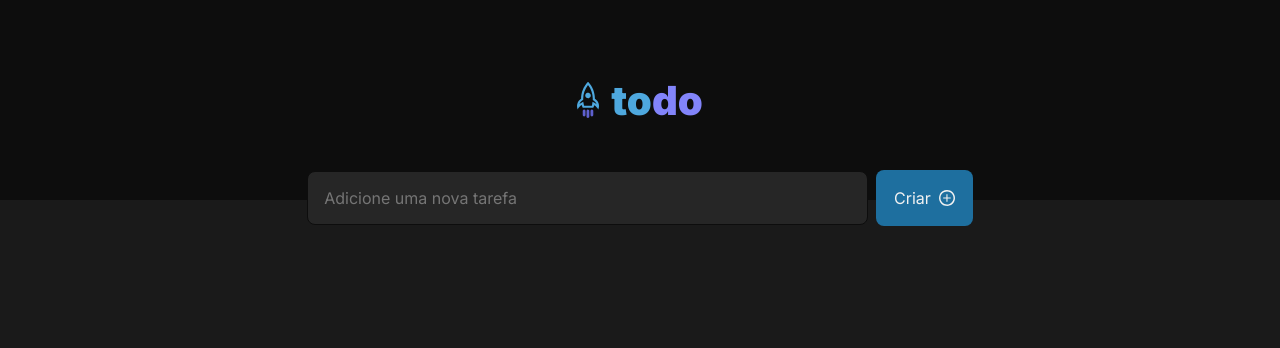
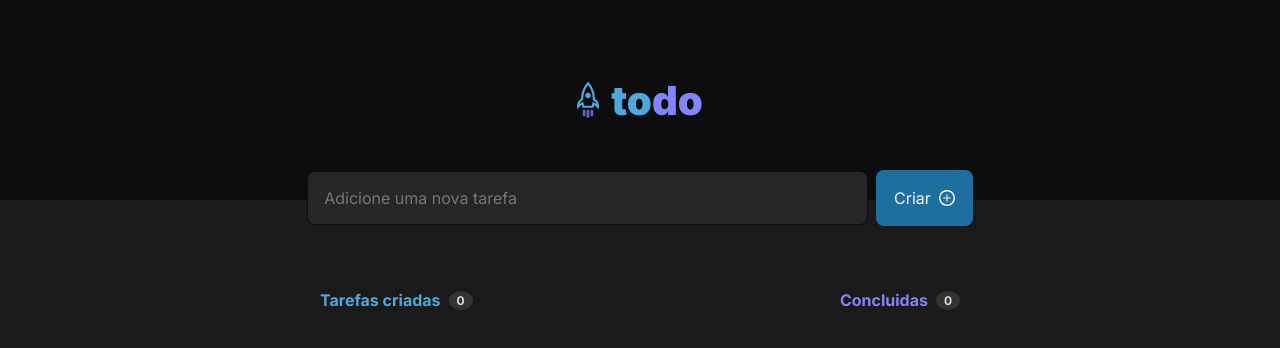
Before and after one commit to henriquedantass/ignite-desafio01-2022, a React (Vite) app: page / in a window 1280 px wide. Shown: the top 348 px of the page. Built offline with nearby package versions, Linux system fonts and the light colour scheme.

Commit message:
task list

```diff
--- a/src/App.tsx
+++ b/src/App.tsx
@@ -1,5 +1,6 @@
 import { CreateTask } from "./components/CreateTask";
 import { Header } from "./components/Header";
+import { TaskList } from "./components/TaskList";
 import "./styles/global.css";
 
 function App() {
@@ -8,6 +9,7 @@ function App() {
       <section className="container">
         <Header />
         <CreateTask />
+        <TaskList />
       </section>
     </div>
   );
--- /dev/null
+++ b/src/components/TaskList/TaskList.module.css
@@ -0,0 +1,39 @@
+.container {
+  display: flex;
+  flex-direction: column;
+  width: 50%;
+  margin-top: 64px;
+}
+
+.header {
+  align-items: center;
+  display: flex;
+  width: 100%;
+  justify-content: space-between;
+  margin-bottom: 24px;
+}
+
+.taskStatusContainer {
+  align-items: center;
+  display: flex;
+  gap: 0px 8px;
+}
+
+.tasksCreated {
+  color: var(--blue);
+  font-weight: 700;
+}
+
+.tasksFinished {
+  color: var(--purple);
+  font-weight: 700;
+}
+
+.count {
+  background: var(--gray-400);
+  border-radius: 100%;
+  color: var(--gray-200);
+  font-size: 0.75rem;
+  font-weight: 700;
+  padding: 2px 8px;
+}
--- /dev/null
+++ b/src/components/TaskList/index.tsx
@@ -0,0 +1,18 @@
+import styles from "./TaskList.module.css";
+
+export const TaskList = () => {
+  return (
+    <section className={styles.container}>
+      <div className={styles.header}>
+        <div className={styles.taskStatusContainer}>
+          <p className={styles.tasksCreated}>Tarefas criadas</p>
+          <p className={styles.count}>0</p>
+        </div>
+        <div className={styles.taskStatusContainer}>
+          <p className={styles.tasksFinished}>Concluidas</p>
+          <p className={styles.count}>0</p>
+        </div>
+      </div>
+    </section>
+  );
+};
```
